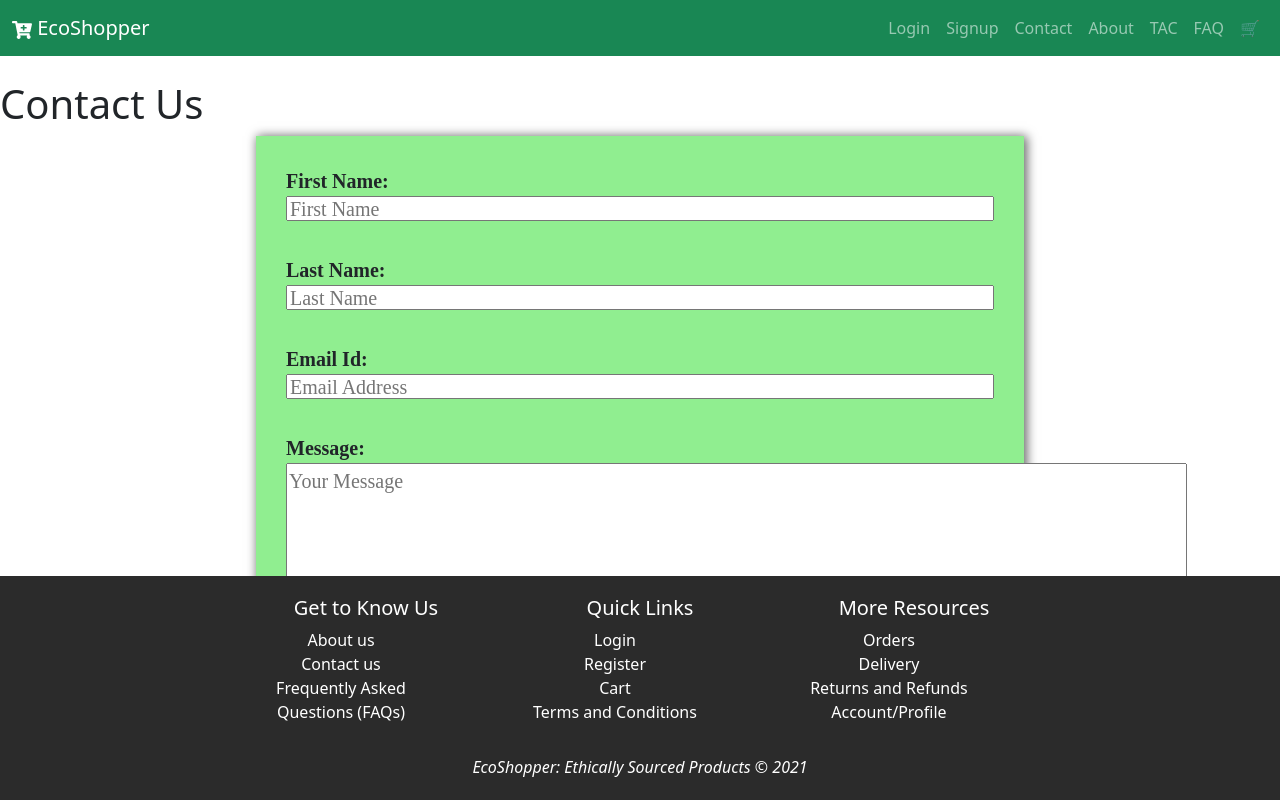
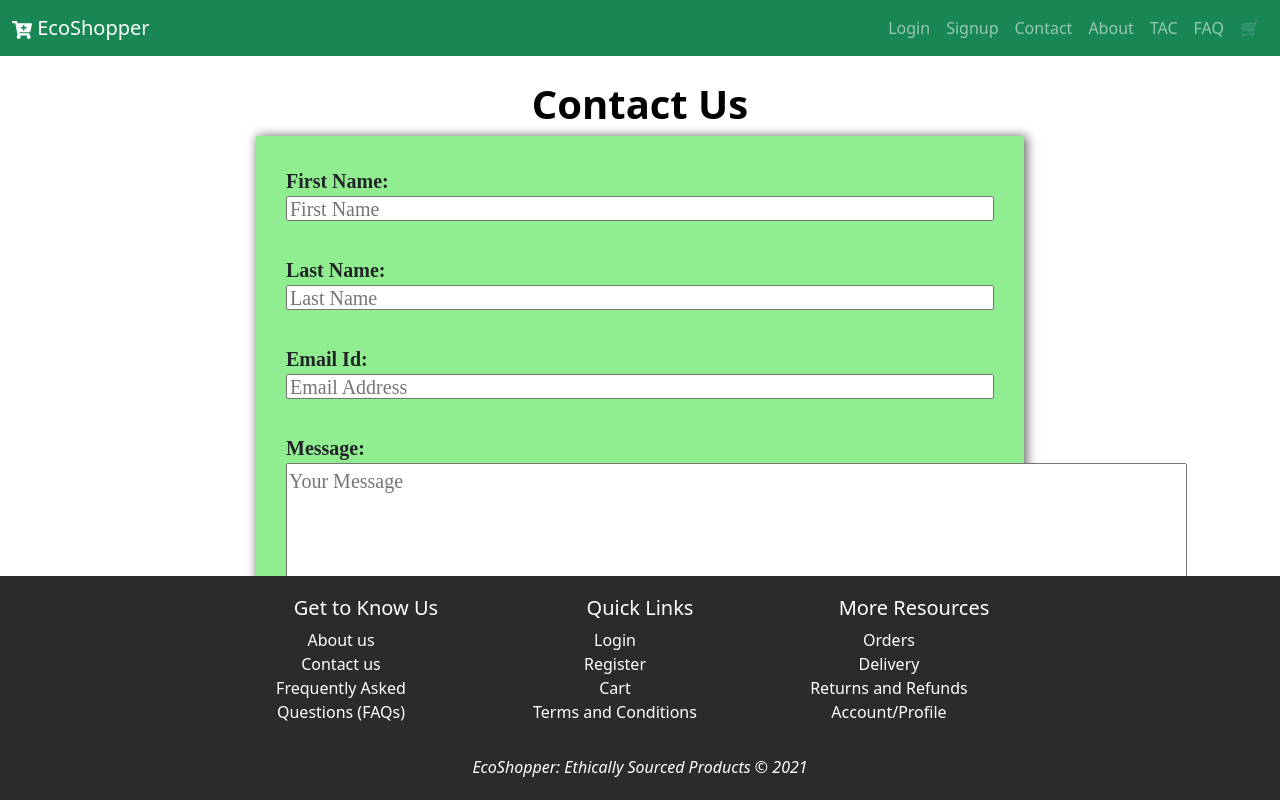
Before and after one commit to Noor-Alina/COMP3340-Project, a React (Create React App) app: page /Contact in a window 1280 px wide. Built offline with nearby package versions, Linux system fonts and the light colour scheme; no server answers.

Commit message:
adding previous changes

```diff
--- a/src/static/Contact.js
+++ b/src/static/Contact.js
@@ -33,7 +33,7 @@ export default class Contact extends React.Component {
       <div>
         <br />
         <div>
-           <h1>Contact Us</h1>
+        <h1 className="contact-h1">Contact Us</h1>
         </div>
         <section>
           <form className="contact-form" onSubmit={this.handleSubmit.bind(this)} method="POST">
```
